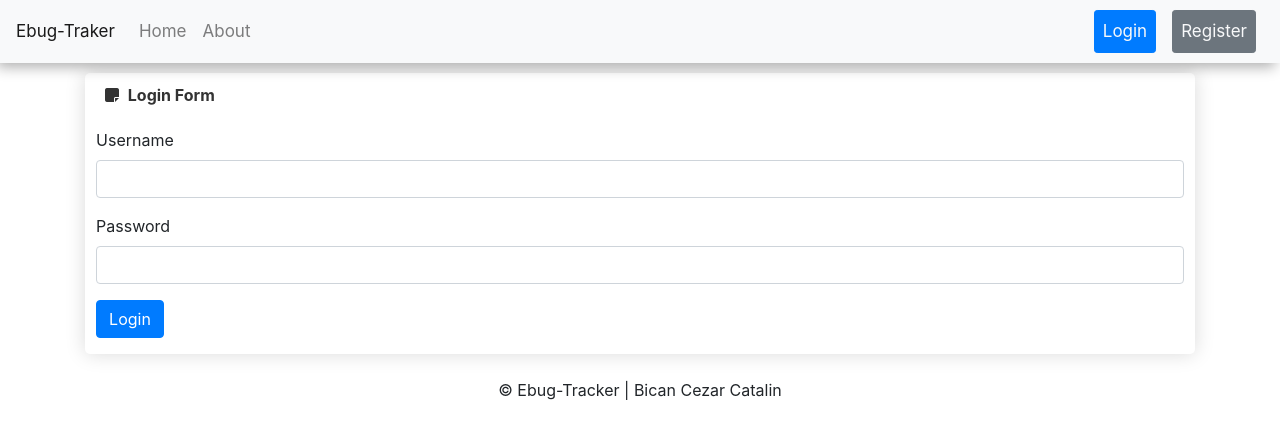
After one commit to cezarbican/ebug-traker, a Django app: a page that uses azure_content/templates/azure_content/base.html in a window 1280 px wide. The commit adds this page. Shown: the top 439 px of the page. Run offline with Django 4.2, Linux system fonts and the light colour scheme; some libraries are stand-ins or nearby versions.

Commit message:
adding register and login

```diff
--- a/azure_content/admin.py
+++ b/azure_content/admin.py
@@ -1,4 +1,6 @@
 from django.contrib import admin
-from .models import Project
+from .models import *
+
 
 admin.site.register(Project)
+# admin.site.register(Register)
--- a/azure_content/templates/azure_content/about.html
+++ b/azure_content/templates/azure_content/about.html
@@ -5,7 +5,7 @@
   <div class="holder">
         <div class="shadowholder">
             <div class="subtitel2">
-                <div> <i class="fas fa-sticky-note"></i> This application is created by <a href="//cbi-analytics.nl"> CBI Analytics </a> </div>
+                <div> <i class="fas fa-sticky-note"></i> This application is created by Cezar Bican </div>
             </div>
         </div>
     </div>
--- a/azure_content/templates/azure_content/base.html
+++ b/azure_content/templates/azure_content/base.html
@@ -13,107 +13,67 @@
     <script type="text/javascript" src="//kit.fontawesome.com/b68b3cc9f2.js?ver=5.2.4"></script>
     <script src="https://kit.fontawesome.com/f44bd2967c.js" crossorigin="anonymous"></script>
     <link rel="stylesheet" href="https://stackpath.bootstrapcdn.com/bootstrap/4.1.3/css/bootstrap.min.css" integrity="sha384-MCw98/SFnGE8fJT3GXwEOngsV7Zt27NXFoaoApmYm81iuXoPkFOJwJ8ERdknLPMO" crossorigin="anonymous">
+    <link rel="stylesheet" href="https://cdnjs.cloudflare.com/ajax/libs/font-awesome/6.5.1/css/all.min.css" integrity="sha512-DTOQO9RWCH3ppGqcWaEA1BIZOC6xxalwEsw9c2QQeAIftl+Vegovlnee1c9QX4TctnWMn13TZye+giMm8e2LwA==" crossorigin="anonymous" referrerpolicy="no-referrer" />
 
-    <title> AZURE DEPLOY APP</title>
-
+    {% if title %}
+      <title>{{ title }} - Ebug-Traker </title>
+    {% else %}
+      <title> Ebug-Traker</title>
+    {% endif %}
+    <link rel="icon" href="{% static 'azure_content/favicon.png' %}" type="image/x-icon">
 </head>
 
 <body>
 
-  <nav class="navbar sticky-top">
-     <span class="open-slide">
-         <a class = "Logo" href="#">
-            <div class = "Logo"> Our application! </div>
-        </a>
-
-        <a id="openlogo" href="#" onclick="openSlideMenu()">
-          <i id="logozoom" class="fas fa-bars"></i>
-        </a>
-
-
-     </span>
-
-      <ul class="navbar-nav">
-        <li>
-           <a href="#">
-              <button  class="dropbtn"> <i class="fas fa-user-circle mr-1"></i> USER </button>
-           </a>
-        </li>
-      </ul>
-  </nav>
-
   {% url 'home' as home_url %}
   {% url 'about' as about_url %}
-
-  <div id="side-menu" class="side-nav">
-
-      <a class="menuitem {% if request.path == home_url %} active {%endif%}" href="{{home_url}}">
-        <div class="navicon"><i class="fas fa-home mr-2"></i> </div>
-        <div> Home </div>
-      </a>
-
-      <a class="menuitem {% if request.path == about_url %} active {%endif%}" href="{{about_url}}">
-        <div class="navicon"><i class="fas fa-user mr-2"></i> </div>
-        <div> About </div>
-      </a>
 
 
 
 
+  <nav class="navbar navbar-expand-lg navbar-light bg-light">
+    <a class="navbar-brand" href="{{home_url}}"> Ebug-Traker </a>
+    <button class="navbar-toggler" type="button" data-toggle="collapse" data-target="#navbarSupportedContent" aria-controls="navbarSupportedContent" aria-expanded="false" aria-label="Toggle navigation">
+      <span class="navbar-toggler-icon"></span>
+    </button>
 
-    <div id="moduleblok"class="moduleblok">
-
-      <div class="module">
-
-         <i class="fas fa-cog mr-2"></i> My app
-
+    <div class="collapse navbar-collapse" id="navbarSupportedContent">
+      <ul class="navbar-nav mr-auto">
+        <li class="nav-item {% if request.path == '/' %} active {%endif%}">
+          <a class="nav-link" href="{{home_url}}">Home </a>
+        </li>
+        <li class="nav-item {% if request.path == '/about/' %} active {%endif%}">
+          <a class="nav-link" href="{{about_url}}">About</a>
+        </li>
+        {% if request.user.is_authenticated %}
+        <li class="nav-item {% if request.path == '/create/' %} active {%endif%}">
+          <a class="nav-link" href="{% url 'create' %}">Create Service Request</a>
+        </li>
+        {%endif%}
+    </div>
+    <div class="navbar-nav">
+      {% if request.user.is_authenticated %}
+        <span>Hello, {{request.user|capfirst}} </span>
+        <a class="nav-item nav-link text-light btn btn-info btn-sm m-2 " href="{% url 'logout' %}">Logout</a>
+      {% else %}
+        <a class="nav-item nav-link text-light btn btn-primary btn-sm m-2 " href="{% url 'login' %}">Login</a>
+        <a class="nav-item nav-link text-light btn btn-secondary btn-sm m-2" href="{% url 'register' %}"> Register</a>
+      {%endif%}
 
     </div>
-        <a class="sluiten"href="#" class="btn-close" onclick="closeSlideMenu()">
-           X
-        </a>
+  </nav>
+  {% for message in messages %}
+      <div class="alert alert-primary text-center" role="alert">
+        {{message}}
       </div>
+    {% endfor %}
 
-    </div>
-
-  </div>
-
-
-
-  <div id="main">
+  <div class="container">
     {% block content%}
 
     {% endblock content%}
   </div>
 
-  <script>
-    function openSlideMenu(){
-      document.getElementById('side-menu').style.width
-       = '200px';
-      document.getElementById('openlogo').style.width
-       = '0';
-      document.getElementById('openlogo').style.color
-       = '#3b5998';
-      document.getElementById('moduleblok').style.width
-       = '200px';
-      document.getElementById('main').style.marginLeft
-       = '200px';
-    }
-
-    function closeSlideMenu(){
-      document.getElementById('side-menu').style.width
-       = '0';
-      document.getElementById('moduleblok').style.width
-       = '0';
-      document.getElementById('main').style.marginLeft
-       = '0';
-      document.getElementById('openlogo').style.width
-       = '30px';
-      document.getElementById('openlogo').style.color
-       = '#f2f2f2';
-    }
-
-
-  </script>
+  <p class=" mt-4 text-center">&copy; Ebug-Tracker | Bican Cezar Catalin</p>
 </body>
 </html>
--- /dev/null
+++ b/azure_content/templates/azure_content/login.html
@@ -0,0 +1,29 @@
+{% extends "azure_content/base.html" %}
+{% load static %}
+{% block content%}
+
+<div class="shadowholder">
+    <div class="subtitel2">
+        <div> <i class="fas fa-sticky-note icon"></i> Login Form </div>
+    </div>
+    <div class="content mb-3">
+        <form method="POST" action="">
+            {% csrf_token %}
+            <div class="form-group">
+              <label for="exampleInputEmail1">Username</label>
+              <input type="text" name="username" class="form-control" id="exampleInputEmail1" aria-describedby="emailHelp">
+
+            </div>
+            <div class="form-group">
+              <label for="exampleInputPassword1">Password</label>
+              <input type="password" name="password" class="form-control" id="exampleInputPassword1">
+            </div>
+
+            <button type="submit" class="btn btn-primary">Login</button>
+          </form>
+
+    </div>
+</div>
+
+
+{% endblock content%}
--- a/azure_content/urls.py
+++ b/azure_content/urls.py
@@ -1,10 +1,14 @@
 from django.urls import path
 from .views import *
+
 
 urlpatterns = [
     path('', HomeView.as_view(), name="home"),
     path('about/', AboutView.as_view(),name="about"),
     path('create/', ProjectCreateView.as_view(),name="create"),
+    path('login/', Login,name="login"),
+    path('logout/', Logout,name="logout"),
+    path('register/', Register,name="register"),
     path('edit/<int:pk>', ProjectEditView.as_view(),name="edit"),
     path('delete/<int:pk>', ProjectDeleteView.as_view(),name="delete"),
 ]
--- a/azure_content/views.py
+++ b/azure_content/views.py
@@ -1,32 +1,98 @@
-from django.shortcuts import render
+from django.shortcuts import render, redirect
+from django.contrib.auth.decorators import login_required
+from django.utils.decorators import method_decorator
 from django.views.generic import TemplateView
 from django.views.generic.edit import CreateView, UpdateView, DeleteView
 from django.views.generic.list import ListView
+from django.contrib.auth.forms import UserCreationForm
+from django.contrib.auth import authenticate, login, logout
+from django.http import HttpResponse
+from django.contrib import messages
+from .models import *
+from .forms import *
 
-from .models import *
-
+@method_decorator(login_required(login_url='login'), name='dispatch')
 class HomeView(ListView):
     context_object_name = 'project_list'
     model = Project
     template_name = "azure_content/home.html"
 
+    def get_context_data(self, **kwargs):
+        context = super().get_context_data(**kwargs)
+        context['title'] = 'Home'
+        return context
+
 class AboutView(TemplateView):
     template_name = "azure_content/about.html"
 
+    def get_context_data(self, **kwargs):
+        context = super().get_context_data(**kwargs)
+        context['title'] = 'About'
+        return context
+
+@method_decorator(login_required(login_url='login'), name='dispatch')
 class ProjectCreateView(CreateView):
     model = Project
     fields = ['name', 'description']
     template_name = "azure_content/create.html"
     success_url ="/"
 
+    def get_context_data(self, **kwargs):
+        context = super().get_context_data(**kwargs)
+        context['title'] = 'Create'
+        return context
+
+@method_decorator(login_required(login_url='login'), name='dispatch')
 class ProjectEditView(UpdateView):
     model = Project
+    title = 'Edit'
     fields = ['name','description']
     template_name = "azure_content/create.html"
     success_url ="/"
 
+@method_decorator(login_required(login_url='login'), name='dispatch')
 class ProjectDeleteView(DeleteView):
     model = Project
+    title = 'Delete'
     template_name = "azure_content/delete.html"
     fields = ['name']
     success_url ="/"
+
+def Register(request):
+    if request.user.is_authenticated:
+        return redirect('/')
+    else:
+        form = RegisterForm()
+        if request.method == 'POST':
+            form = RegisterForm(request.POST)
+            if form.is_valid():
+                form.save()
+                messages.success(request, 'Account was created')
+                return redirect('/')
+        context = {'form' : form}
+        return render(request, 'azure_content/register.html', context)
+
+def Login(request):
+    if request.user.is_authenticated:
+        return redirect('/')
+    else:
+
+        if request.method == 'POST':
+            username = request.POST.get('username')
+            password = request.POST.get('password')
+            user = authenticate(request, username=username, password=password)
+
+            if user is not None:
+                login(request, user)
+                return redirect('/')
+            else:
+                messages.info(request, 'Username or Password is incorrect!')
+
+        context = {'title' : 'Login'}
+        return render(request, 'azure_content/Login.html', context)
+
+@login_required(login_url='login')
+def Logout(request):
+    logout(request)
+    messages.info(request, 'You have logged out!')
+    return redirect('login')
```
Also changed, not shown: azure_content/forms.py (+6 -1 lines), azure_content/models.py (+12 -1 lines), azure_content/templates/azure_content/create.html (+7 -9 lines), azure_content/templates/azure_content/delete.html (+5 -13 lines), azure_content/templates/azure_content/home.html (+7 -11 lines), azure_content/templates/azure_content/register.html (added, +22 -0 lines), azure_content/migrations/0002_alter_project_name.py (added), azure_content/migrations/0003_register.py (added), azure_content/static/azure_content/favicon.png (added). Lines whose indentation alone changed are shown as unchanged.
